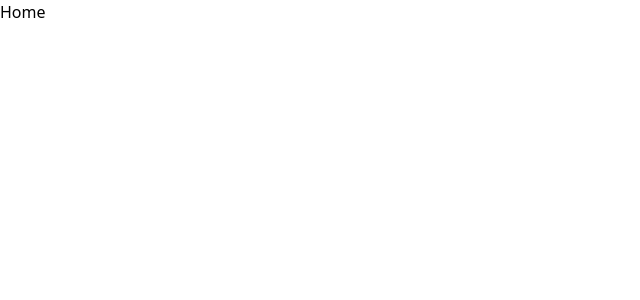
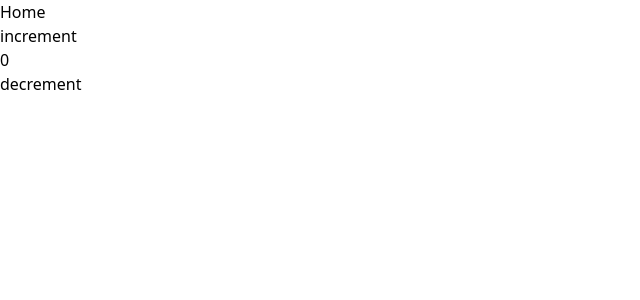
Before and after one commit to tawhid3482/redux-first-project, a React (Vite) app: page / in a window 1280 px wide. Shown: the top 300 px of the page, without its empty margins (0-640 px from the left). Built offline with nearby package versions, Linux system fonts and the light colour scheme; the HTML template or start-up script is replaced by a standard one.

Commit message:
redux count ready

```diff
--- a/src/Components/Counter.jsx
+++ b/src/Components/Counter.jsx
@@ -1,12 +1,13 @@
 import { useSelector } from "react-redux";
 
 const Counter = () => {
-    const {} = useSelector((state)=> state.counter)
+    const {count} = useSelector((state)=> state.counter)
+    // console.log(count)
     return (
         <div>
             <button>increment</button>
             <div className="">
-                <h1>0</h1>
+                <h1>{count}</h1>
             </div>
             <button>decrement</button>
         </div>
--- a/src/Pages/Home.jsx
+++ b/src/Pages/Home.jsx
@@ -1,8 +1,10 @@
+import Counter from "../Components/Counter";
 
 const Home = () => {
     return (
         <div>
             <p className="text-3xl text-center">Home</p>
+            <Counter/>
         </div>
     );
 };
```
